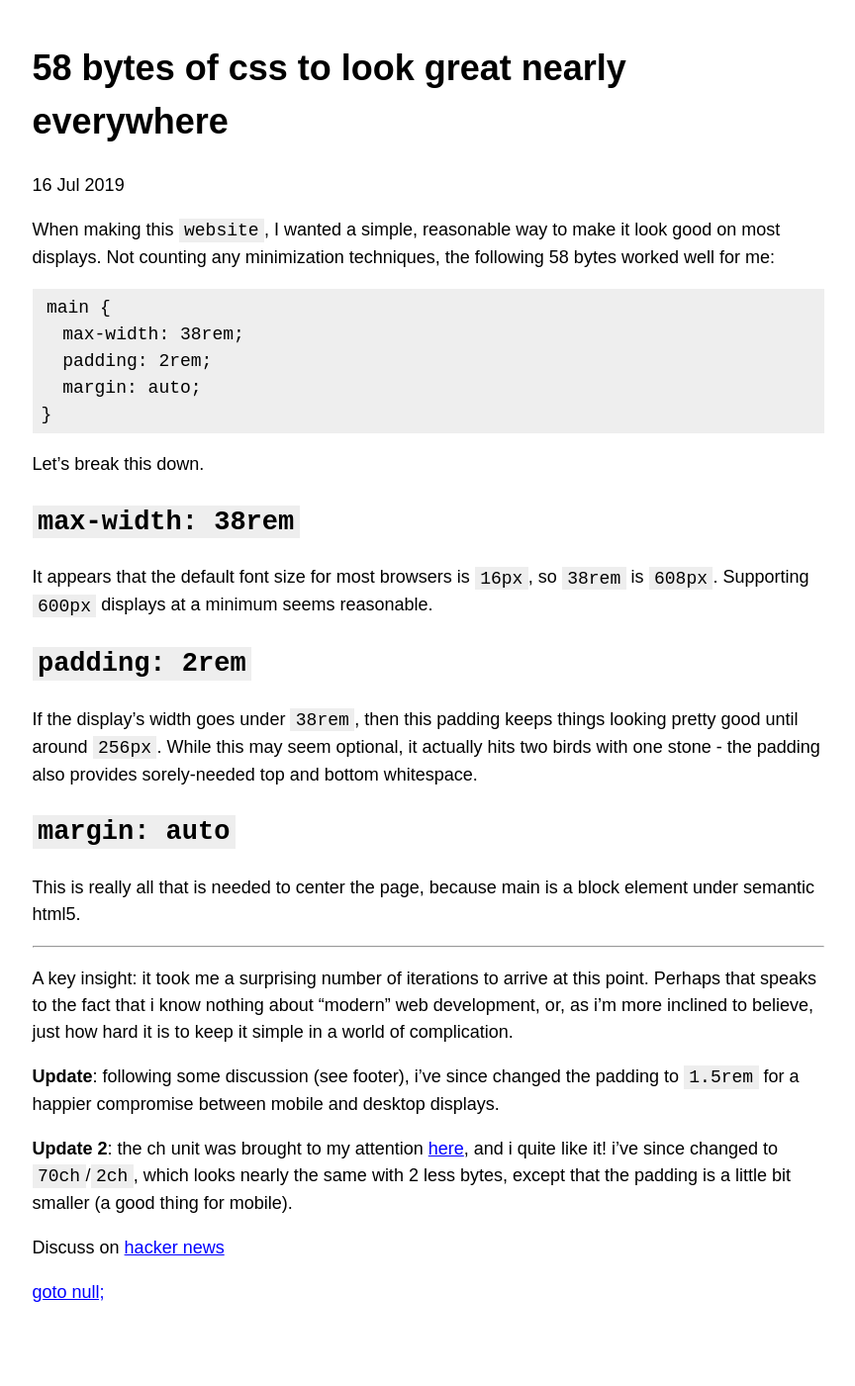
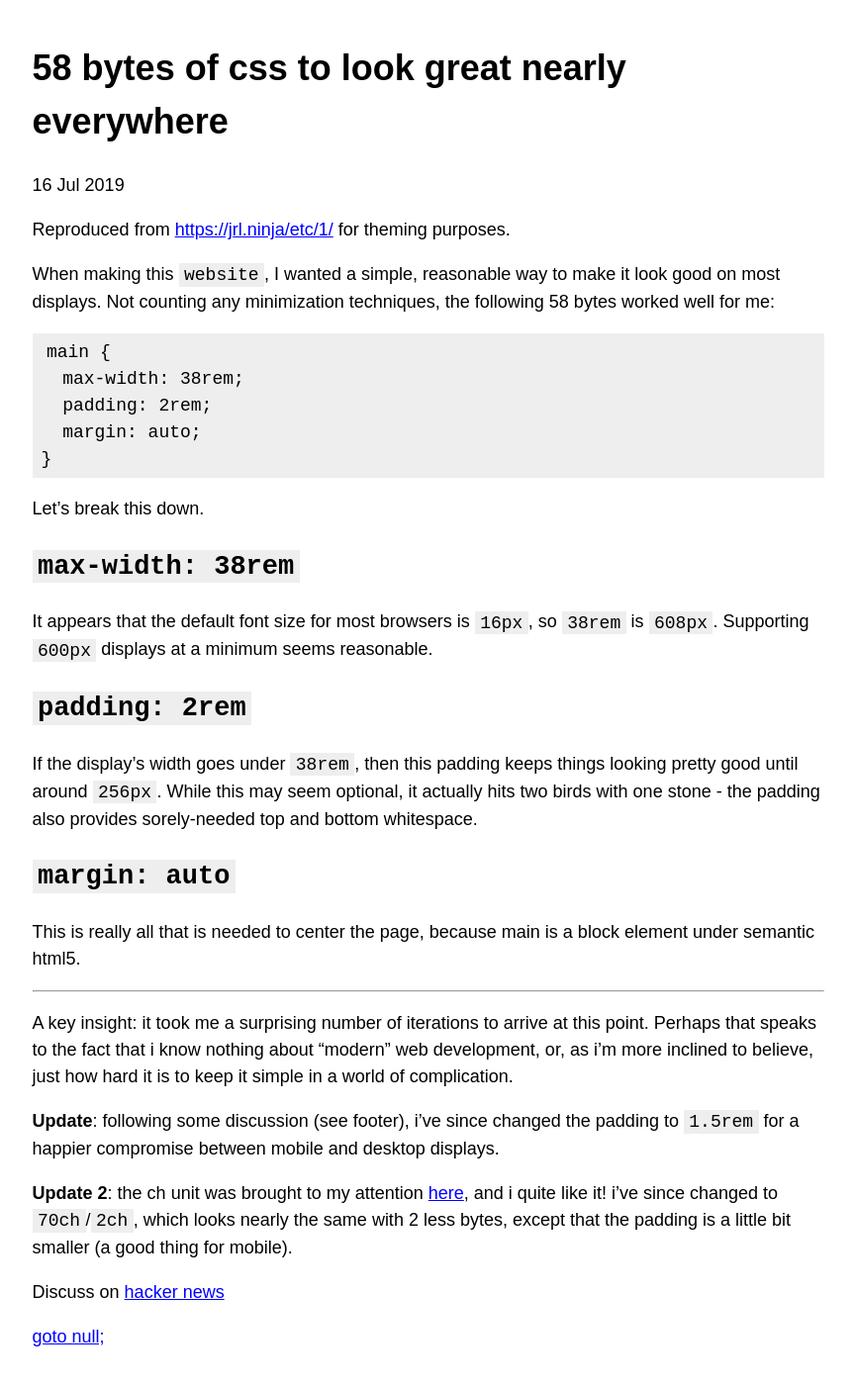
Before and after one commit to gotonulldotcom/gotonulldotcom, a Jekyll site: the page built from _posts/2019-07-16-58-bytes.md, in a window 1280 px wide. Shown: the whole page at 99% size, without its empty margins (207-1071 px from the left). Built offline with Jekyll 4.4.1, drawn with Linux system fonts in a browser that asks for light colours; before the commit the page ends 1356 px from its top, so only the background shows below that.

Commit message:
Added canonical

```diff
--- a/_layouts/default.html
+++ b/_layouts/default.html
@@ -9,6 +9,10 @@
     <meta charset="utf-8">
 
     <title>{% if page.title %}{{ page.title }} - {{ site.title }}{% else %}{{ site.title }}{% endif %}</title>
+
+    {% if page.canonical %}
+      <link rel="canonical" href="{{ page.canonical }}">
+    {% endif %}
 
     {% capture style %}
     {% include style.scss %}
--- a/_posts/2019-07-16-58-bytes.md
+++ b/_posts/2019-07-16-58-bytes.md
@@ -1,6 +1,9 @@
 ---
 title: 58 bytes of css to look great nearly everywhere
+canonical: https://jrl.ninja/etc/1/
 ---
+
+Reproduced from [https://jrl.ninja/etc/1/](https://jrl.ninja/etc/1/) for theming purposes.
 
 When making this `website`, I wanted a simple, reasonable way to make it look good on most displays.
 Not counting any minimization techniques, the following 58 bytes worked well for me:
```
